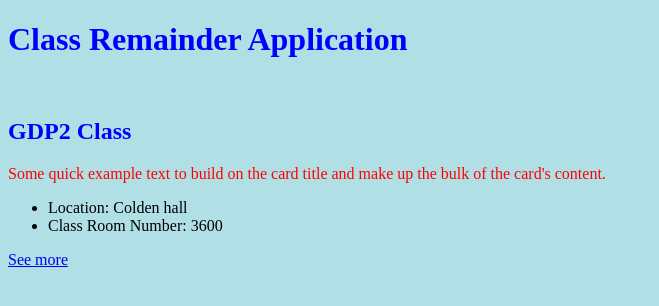
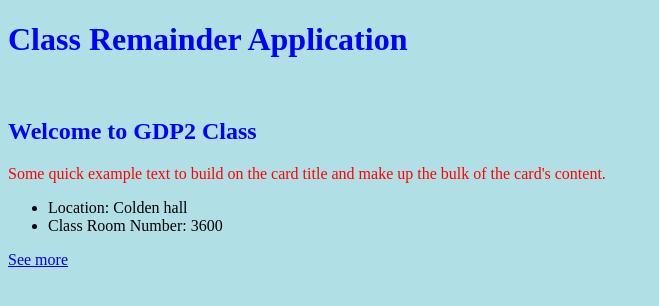
Before and after one commit to vyshnavi1996/ClassRemainderApp, a plain HTML site: page index.html in a window 1280 px wide. Shown: the whole page, without its empty margins (0-659 px from the left). Drawn offline with Linux system fonts and the light colour scheme.

Commit message:
Update index.html

```diff
--- a/index.html
+++ b/index.html
@@ -18,7 +18,7 @@
 <body>
            <div>
                 <h1 class="w3-center">Class Remainder Application</h1><br>
-                <h2 class="card-title">GDP2 Class</h2>
+                <h2 class="card-title">Welcome to GDP2 Class</h2>
                 <p class="card-text">Some quick example text to build on the card title and make up the bulk of the card's content.</p>
             </div>
         <ul class="list-group list-group-flush">
```
